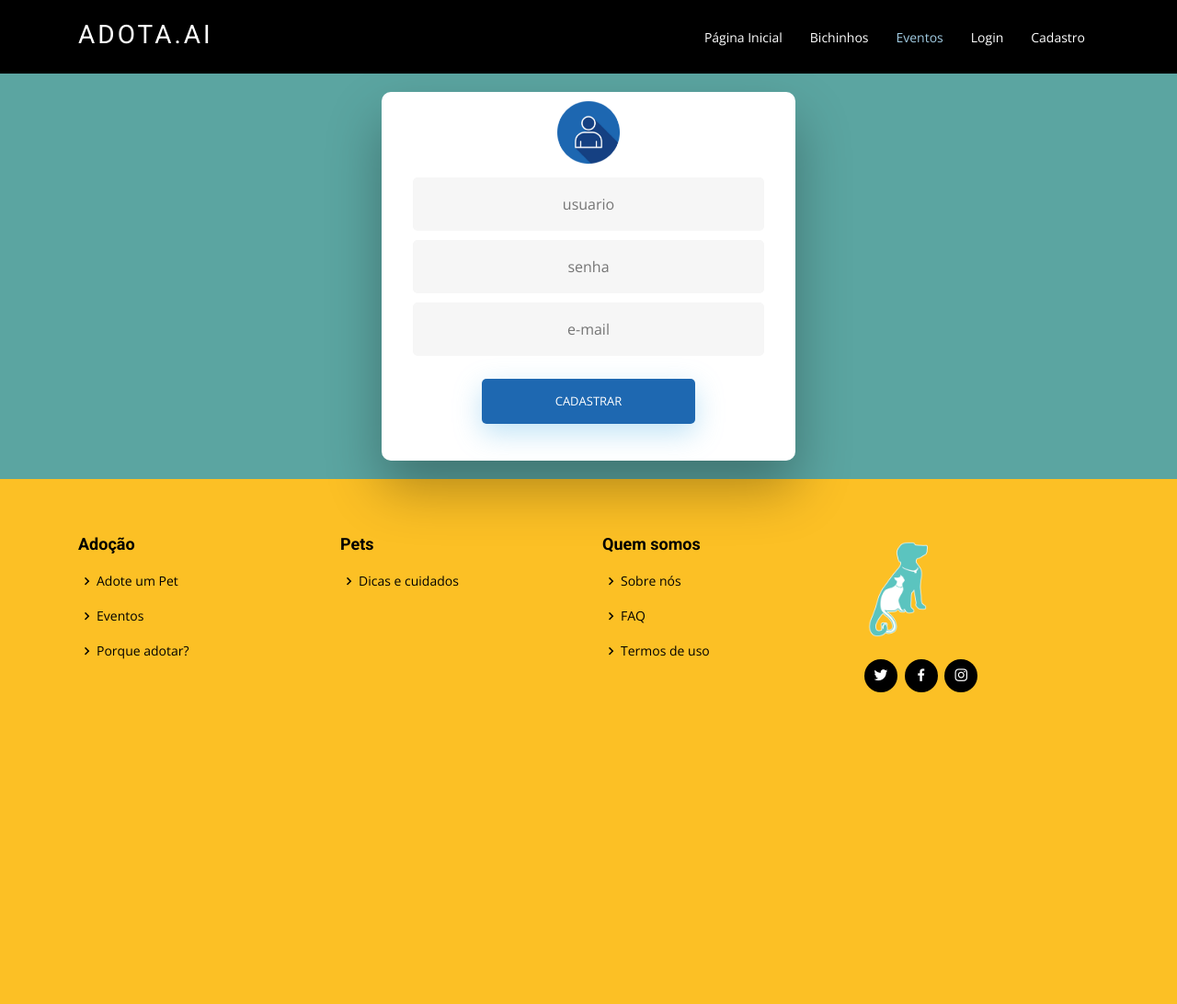
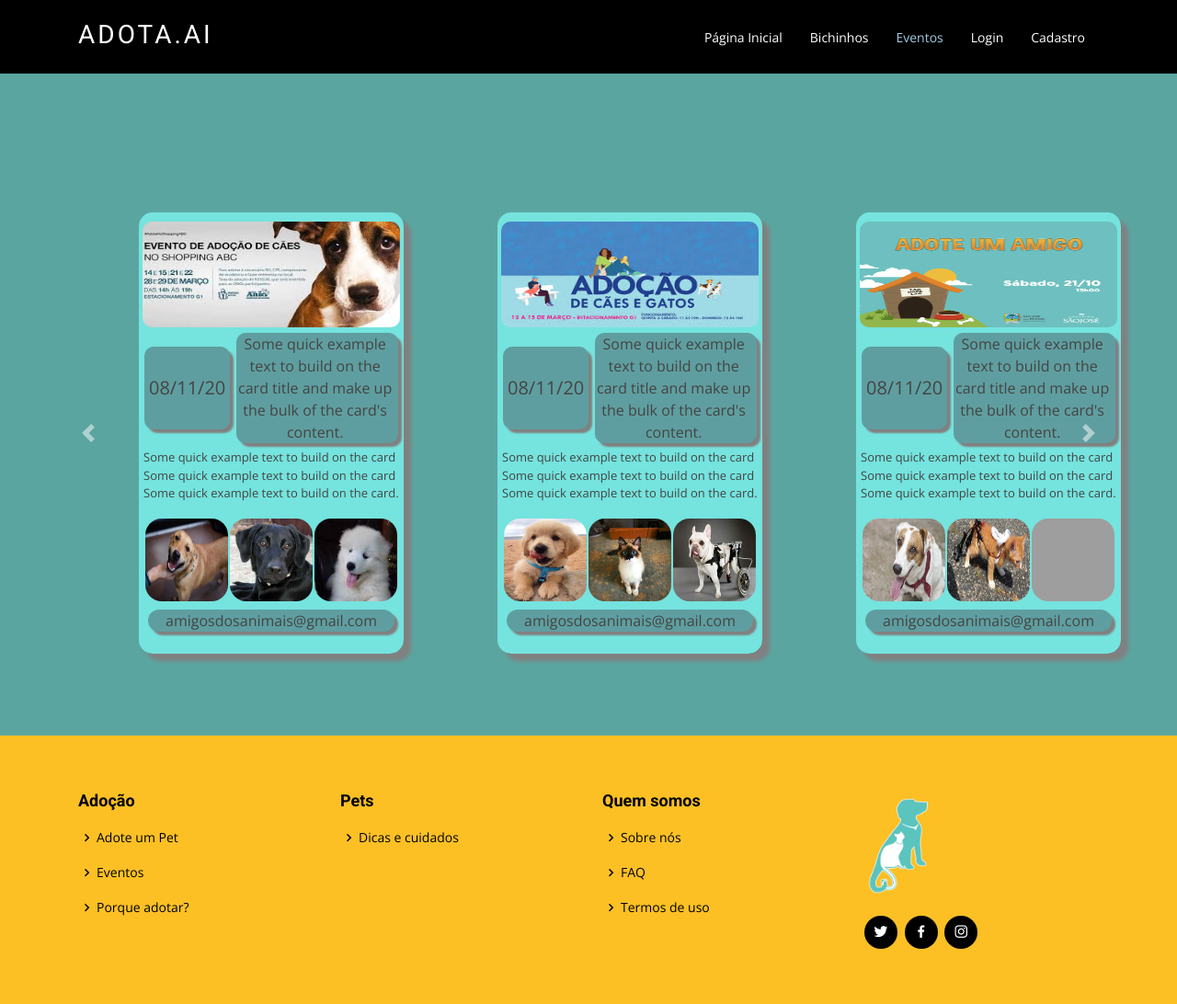
Before and after one commit to zsmn/adota.ai, a PHP site: page /eventos.html in a window 1280 px wide. Shown: the whole page at 92% size. Before the commit the page ends 753 px from the top, so only its background shows below. Run offline with PHP 8.4, Linux system fonts and the light colour scheme; grey boxes are pictures that could not be loaded.

Commit message:
adicionando a tela de eventos

```diff
--- a/assets/css/style.css
+++ b/assets/css/style.css
@@ -634,6 +634,98 @@ section {
 }
 
 /*--------------------------------------------------------------
+# Table-Card-Eventos
+--------------------------------------------------------------*/
+.table-card-eventos {
+  padding-top: 15px;
+}
+
+.card-eventos {
+  margin: 50px;
+  width: 18rem;
+  height: 30rem;
+  border-radius: 15px;
+  border-width: 30px;
+  border-color: #5ba5a1;
+  background-color: #75E3DE;
+}
+
+.card-body-eventos{
+  height: 30rem;
+  border-radius: 15px;
+  border-color: #000000;
+  box-shadow: 8px 8px 4px grey;
+}
+
+.card-eventos-img-top {
+  height: 115px;
+  width: 17.5rem;
+  margin-top: 10px;
+  margin-left: 4px;
+  margin-right: 2px;
+  border-radius: 10px;
+}
+
+.event-date{
+  vertical-align: middle;
+  line-height: 90px;
+  text-align: center;
+  margin-left: 5px;
+  margin-right: 5px;
+  font-size: 20px;
+}
+
+.event-descript1-box {
+  margin-top: 5px;
+  margin-right: 5px;
+  height: 120px;
+  border-radius: 10px;
+  background-color: cadetblue;
+  box-shadow: 4px 4px 2px grey;
+}
+
+.event-descript1 {
+  margin-right: 5px;
+  text-align: center;
+}
+
+.event-descript2 {
+  margin-top: 5px;
+  margin-left: 5px;
+  margin-bottom: 5px;
+  font-size: 13px;
+}
+
+.event-photos {
+  margin-left: 6px;
+}
+
+.event-photo {
+  height: 90px;
+  width: 90px;
+  border-radius: 20%;
+}
+
+.event-date-box{
+  margin-top: 5px;
+  margin-left: 5px;
+  margin-right: 5px;
+  height: 90px;
+  border-radius: 10px;
+  background-color: cadetblue;
+  box-shadow: 4px 4px 2px grey;
+}
+
+.event-contact {
+  margin-left: 10px;
+  margin-right: 10px;
+  background-color: cadetblue;
+  border-radius: 15px;
+  margin-top: 8px;
+  box-shadow: 4px 4px 2px grey;
+}
+
+/*--------------------------------------------------------------
 # Depoimentos
 --------------------------------------------------------------*/
 .depoimentos {
--- a/eventos.html
+++ b/eventos.html
@@ -52,24 +52,415 @@
 
   <div class="page">
     <div class="loginPage">
-      <div class="wrapper fadeInDown">
-        <div id="formContent">
-          <!-- Tabs Titles -->
+      <div id="carouselExampleIndicators" class="carousel slide" data-ride="carousel">
+        <div class="carousel-inner">
+          <div class="carousel-item active">
+            <table class="table-card-eventos" align="center" style="padding: 20px;">
+              <tr>
+                <td>
+                  <div class="card-eventos" style="width: 18rem;">
+                    <div class="card-body-eventos">
+                      <table class="content-of-event-card">
+                        <tr>
+                          <img class="card-eventos-img-top" src="assets/img/events/evento1.jpg" alt="Card image cap">
+                        </tr>
+                        <tr>
+                          <td>
+                            <div class="event-date-box">
+                              <p class="event-date"> 08/11/20</p>
+                            </div>
+                          </td>
+                          <td style="margin-right: 5px;">
+                            <div class="event-descript1-box">
+                              <p class="event-descript1">Some quick example text to build on the card title and make up the bulk of the card's content.</p>
+                            </div>
+                          </td>
+                        </tr>
+                      </table>
+                      <div class="event-descript2">
+                        <p> Some quick example text to build on the card Some quick example text to build on the card Some quick example text to build on the card. </p>
+                      </div>
+                      <table class="event-photos">
+                        <tr>
+                          <td>
+                            <img class="event-photo" src="assets/img/animals/bichinho.jpg" alt="Here goes an image!">
+                          </td>
+                          <td>
+                            <img class="event-photo" src="assets/img/animals/black.jpg" alt="Here goes an image!">
+                          </td>
+                          <td>
+                            <img class="event-photo" src="assets/img/animals/branquinho1.jpg" alt="Here goes an image!">
+                          </td>
+                        </tr>
+                      </table>
+                      <div class="event-contact">
+                          <center> <p> amigosdosanimais@gmail.com </p> </center>
+                      </div>
+                    </div>
+                  </div>
+                </td>
+                <td>
+                  <div class="card-eventos" style="width: 18rem;">
+                    <div class="card-body-eventos">
+                      <table class="content-of-event-card">
+                        <tr>
+                          <img class="card-eventos-img-top" src="assets/img/events/evento2.jpg" alt="Card image cap">
+                        </tr>
+                        <tr>
+                          <td>
+                            <div class="event-date-box">
+                              <p class="event-date"> 08/11/20</p>
+                            </div>
+                          </td>
+                          <td style="margin-right: 5px;">
+                            <div class="event-descript1-box">
+                              <p class="event-descript1">Some quick example text to build on the card title and make up the bulk of the card's content.</p>
+                            </div>
+                          </td>
+                        </tr>
+                      </table>
+                      <div class="event-descript2">
+                        <p> Some quick example text to build on the card Some quick example text to build on the card Some quick example text to build on the card. </p>
+                      </div>
+                      <table class="event-photos">
+                        <tr>
+                          <td>
+                            <img class="event-photo" src="assets/img/animals/jurema.jpg" alt="Here goes an image!">
+                          </td>
+                          <td>
+                            <img class="event-photo" src="assets/img/animals/frajola.jpg" alt="Here goes an image!">
+                          </td>
+                          <td>
+                            <img class="event-photo" src="assets/img/animals/mel.jpg" alt="Here goes an image!">
+                          </td>
+                        </tr>
+                      </table>
+                      <div class="event-contact">
+                          <center> <p> amigosdosanimais@gmail.com </p> </center>
+                      </div>
+                    </div>
+                  </div>
+                </td>
+                <td>
+                  <div class="card-eventos" style="width: 18rem;">
+                    <div class="card-body-eventos">
+                      <table class="content-of-event-card">
+                        <tr>
+                          <img class="card-eventos-img-top" src="assets/img/events/evento3.png" alt="Card image cap">
+                        </tr>
+                        <tr>
+                          <td>
+                            <div class="event-date-box">
+                              <p class="event-date"> 08/11/20</p>
+                            </div>
+                          </td>
+                          <td style="margin-right: 5px;">
+                            <div class="event-descript1-box">
+                              <p class="event-descript1">Some quick example text to build on the card title and make up the bulk of the card's content.</p>
+                            </div>
+                          </td>
+                        </tr>
+                      </table>
+                      <div class="event-descript2">
+                        <p> Some quick example text to build on the card Some quick example text to build on the card Some quick example text to build on the card. </p>
+                      </div>
+                      <table class="event-photos">
+                        <tr>
+                          <td>
+                            <img class="event-photo" src="assets/img/animals/tobby.jpg" alt="Here goes an image!">
+                          </td>
+                          <td>
+                            <img class="event-photo" src="assets/img/animals/cookie.jpg" alt="Here goes an image!">
+                          </td>
+                          <td>
+                            <img class="event-photo" src="assets/img/animals/minerva.jpg" alt="Here goes an image!">
+                          </td>
+                        </tr>
+                      </table>
+                      <div class="event-contact">
+                          <center> <p> amigosdosanimais@gmail.com </p> </center>
+                      </div>
+                    </div>
+                  </div>
+                </td>
+              </tr>
+            </table>
+          </div>
+          <div class="carousel-item">
+            <table class="table-card-eventos" align="center" style="padding: 20px;">
+              <tr>
+                <td>
+                  <div class="card-eventos" style="width: 18rem;">
+                    <div class="card-body-eventos">
+                      <table class="content-of-event-card">
+                        <tr>
+                          <img class="card-eventos-img-top" src="assets/img/events/evento1.jpg" alt="Card image cap">
+                        </tr>
+                        <tr>
+                          <td>
+                            <div class="event-date-box">
+                              <p class="event-date"> 08/11/20</p>
+                            </div>
+                          </td>
+                          <td style="margin-right: 5px;">
+                            <div class="event-descript1-box">
+                              <p class="event-descript1">Some quick example text to build on the card title and make up the bulk of the card's content.</p>
+                            </div>
+                          </td>
+                        </tr>
+                      </table>
+                      <div class="event-descript2">
+                        <p> Some quick example text to build on the card Some quick example text to build on the card Some quick example text to build on the card. </p>
+                      </div>
+                      <table class="event-photos">
+                        <tr>
+                          <td>
+                            <img class="event-photo" src="assets/img/animals/bichinho.jpg" alt="Here goes an image!">
+                          </td>
+                          <td>
+                            <img class="event-photo" src="assets/img/animals/black.jpg" alt="Here goes an image!">
+                          </td>
+                          <td>
+                            <img class="event-photo" src="assets/img/animals/branquinho1.jpg" alt="Here goes an image!">
+                          </td>
+                        </tr>
+                      </table>
+                      <div class="event-contact">
+                          <center> <p> amigosdosanimais@gmail.com </p> </center>
+                      </div>
+                    </div>
+                  </div>
 
-          <!-- Icon -->
-          <div class="fadeIn first">
-            <img src="assets/img/profile.png" style="padding-top: 10px; padding-bottom:10px; width:15%;" id="icon"/>
+                </td>
+                <td>
+                  <div class="card-eventos" style="width: 18rem;">
+                    <div class="card-body-eventos">
+                      <table class="content-of-event-card">
+                        <tr>
+                          <img class="card-eventos-img-top" src="assets/img/events/evento1.jpg" alt="Card image cap">
+                        </tr>
+                        <tr>
+                          <td>
+                            <div class="event-date-box">
+                              <p class="event-date"> 08/11/20</p>
+                            </div>
+                          </td>
+                          <td style="margin-right: 5px;">
+                            <div class="event-descript1-box">
+                              <p class="event-descript1">Some quick example text to build on the card title and make up the bulk of the card's content.</p>
+                            </div>
+                          </td>
+                        </tr>
+                      </table>
+                      <div class="event-descript2">
+                        <p> Some quick example text to build on the card Some quick example text to build on the card Some quick example text to build on the card. </p>
+                      </div>
+                      <table class="event-photos">
+                        <tr>
+                          <td>
+                            <img class="event-photo" src="assets/img/animals/bichinho.jpg" alt="Here goes an image!">
+                          </td>
+                          <td>
+                            <img class="event-photo" src="assets/img/animals/black.jpg" alt="Here goes an image!">
+                          </td>
+                          <td>
+                            <img class="event-photo" src="assets/img/animals/branquinho1.jpg" alt="Here goes an image!">
+                          </td>
+                        </tr>
+                      </table>
+                      <div class="event-contact">
+                          <center> <p> amigosdosanimais@gmail.com </p> </center>
+                      </div>
+                    </div>
+                  </div>
+                </td>
+                <td>
+                  <div class="card-eventos" style="width: 18rem;">
+                    <div class="card-body-eventos">
+                      <table class="content-of-event-card">
+                        <tr>
+                          <img class="card-eventos-img-top" src="assets/img/events/evento1.jpg" alt="Card image cap">
+                        </tr>
+                        <tr>
+                          <td>
+                            <div class="event-date-box">
+                              <p class="event-date"> 08/11/20</p>
+                            </div>
+                          </td>
+                          <td style="margin-right: 5px;">
+                            <div class="event-descript1-box">
+                              <p class="event-descript1">Some quick example text to build on the card title and make up the bulk of the card's content.</p>
+                            </div>
+                          </td>
+                        </tr>
+                      </table>
+                      <div class="event-descript2">
+                        <p> Some quick example text to build on the card Some quick example text to build on the card Some quick example text to build on the card. </p>
+                      </div>
+                      <table class="event-photos">
+                        <tr>
+                          <td>
+                            <img class="event-photo" src="assets/img/animals/bichinho.jpg" alt="Here goes an image!">
+                          </td>
+                          <td>
+                            <img class="event-photo" src="assets/img/animals/black.jpg" alt="Here goes an image!">
+                          </td>
+                          <td>
+                            <img class="event-photo" src="assets/img/animals/branquinho1.jpg" alt="Here goes an image!">
+                          </td>
+                        </tr>
+                      </table>
+                      <div class="event-contact">
+                          <center> <p> amigosdosanimais@gmail.com </p> </center>
+                      </div>
+                    </div>
+                  </div>
+                </td>
+              </tr>
+            </table>
           </div>
+          <div class="carousel-item">
+            <table class="table-card-eventos" align="center" style="padding: 20px;">
+              <tr>
+                <td>
+                  <div class="card-eventos" style="width: 18rem;">
+                    <div class="card-body-eventos">
+                      <table class="content-of-event-card">
+                        <tr>
+                          <img class="card-eventos-img-top" src="assets/img/events/evento1.jpg" alt="Card image cap">
+                        </tr>
+                        <tr>
+                          <td>
+                            <div class="event-date-box">
+                              <p class="event-date"> 08/11/20</p>
+                            </div>
+                          </td>
+                          <td style="margin-right: 5px;">
+                            <div class="event-descript1-box">
+                              <p class="event-descript1">Some quick example text to build on the card title and make up the bulk of the card's content.</p>
+                            </div>
+                          </td>
+                        </tr>
+                      </table>
+                      <div class="event-descript2">
+                        <p> Some quick example text to build on the card Some quick example text to build on the card Some quick example text to build on the card. </p>
+                      </div>
+                      <table class="event-photos">
+                        <tr>
+                          <td>
+                            <img class="event-photo" src="assets/img/animals/bichinho.jpg" alt="Here goes an image!">
+                          </td>
+                          <td>
+                            <img class="event-photo" src="assets/img/animals/black.jpg" alt="Here goes an image!">
+                          </td>
+                          <td>
+                            <img class="event-photo" src="assets/img/animals/branquinho1.jpg" alt="Here goes an image!">
+                          </td>
+                        </tr>
+                      </table>
+                      <div class="event-contact">
+                          <center> <p> amigosdosanimais@gmail.com </p> </center>
+                      </div>
+                    </div>
+                  </div>
 
-          <!-- Login Form -->
-          <form>
-            <input type="text" id="login" class="fadeIn second" name="login" placeholder="usuario">
-            <input type="text" id="password" class="fadeIn third" name="login" placeholder="senha">
-            <input type="text" id="email" class="fadeIn fourth" name="login" placeholder="e-mail">
-            <input type="submit" style="background: #1e68b1; margin-top: 20px;" class="fadeIn fifth" value="Cadastrar">
-          </form>
-
+                </td>
+                <td>
+                  <div class="card-eventos" style="width: 18rem;">
+                    <div class="card-body-eventos">
+                      <table class="content-of-event-card">
+                        <tr>
+                          <img class="card-eventos-img-top" src="assets/img/events/evento1.jpg" alt="Card image cap">
+                        </tr>
+                        <tr>
+                          <td>
+                            <div class="event-date-box">
+                              <p class="event-date"> 08/11/20</p>
+                            </div>
+                          </td>
+                          <td style="margin-right: 5px;">
+                            <div class="event-descript1-box">
+                              <p class="event-descript1">Some quick example text to build on the card title and make up the bulk of the card's content.</p>
+                            </div>
+                          </td>
+                        </tr>
+                      </table>
+                      <div class="event-descript2">
+                        <p> Some quick example text to build on the card Some quick example text to build on the card Some quick example text to build on the card. </p>
+                      </div>
+                      <table class="event-photos">
+                        <tr>
+                          <td>
+                            <img class="event-photo" src="assets/img/animals/bichinho.jpg" alt="Here goes an image!">
+                          </td>
+                          <td>
+                            <img class="event-photo" src="assets/img/animals/black.jpg" alt="Here goes an image!">
+                          </td>
+                          <td>
+                            <img class="event-photo" src="assets/img/animals/branquinho1.jpg" alt="Here goes an image!">
+                          </td>
+                        </tr>
+                      </table>
+                      <div class="event-contact">
+                          <center> <p> amigosdosanimais@gmail.com </p> </center>
+                      </div>
+                    </div>
+                  </div>
+                </td>
+                <td>
+                  <div class="card-eventos" style="width: 18rem;">
+                    <div class="card-body-eventos">
+                      <table class="content-of-event-card">
+                        <tr>
+                          <img class="card-eventos-img-top" src="assets/img/events/evento1.jpg" alt="Card image cap">
+                        </tr>
+                        <tr>
+                          <td>
+                            <div class="event-date-box">
+                              <p class="event-date"> 08/11/20</p>
+                            </div>
+                          </td>
+                          <td style="margin-right: 5px;">
+                            <div class="event-descript1-box">
+                              <p class="event-descript1">Some quick example text to build on the card title and make up the bulk of the card's content.</p>
+                            </div>
+                          </td>
+                        </tr>
+                      </table>
+                      <div class="event-descript2">
+                        <p> Some quick example text to build on the card Some quick example text to build on the card Some quick example text to build on the card. </p>
+                      </div>
+                      <table class="event-photos">
+                        <tr>
+                          <td>
+                            <img class="event-photo" src="assets/img/animals/bichinho.jpg" alt="Here goes an image!">
+                          </td>
+                          <td>
+                            <img class="event-photo" src="assets/img/animals/black.jpg" alt="Here goes an image!">
+                          </td>
+                          <td>
+                            <img class="event-photo" src="assets/img/animals/branquinho1.jpg" alt="Here goes an image!">
+                          </td>
+                        </tr>
+                      </table>
+                      <div class="event-contact">
+                          <center> <p> amigosdosanimais@gmail.com </p> </center>
+                      </div>
+                    </div>
+                  </div>
+                </td>
+              </tr>
+            </table>
+          </div>
         </div>
+        <a class="carousel-control-prev" href="#carouselExampleIndicators" role="button" data-slide="prev">
+          <span class="carousel-control-prev-icon" aria-hidden="true"></span>
+          <span class="sr-only">Previous</span>
+        </a>
+        <a class="carousel-control-next" href="#carouselExampleIndicators" role="button" data-slide="next">
+          <span class="carousel-control-next-icon" aria-hidden="true"></span>
+          <span class="sr-only">Next</span>
+        </a>
       </div>
     </div>
       <!-- ======= Footer ======= -->
```
Also changed, not shown: assets/img/events/evento1.jpg (added), assets/img/events/evento2.jpg (added), assets/img/events/evento3.png (added).
